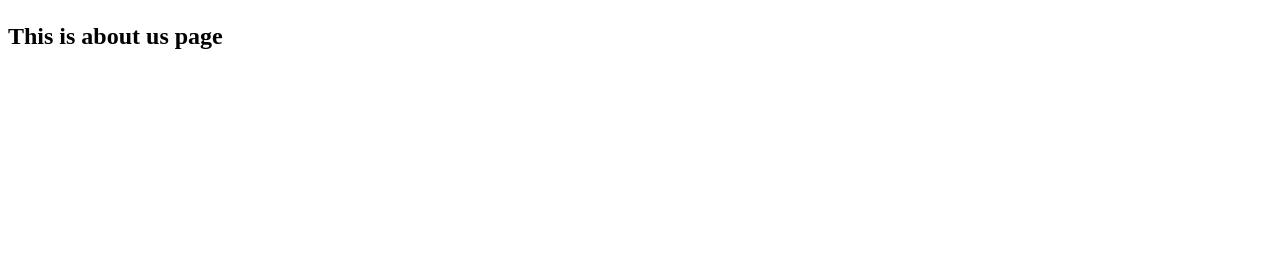
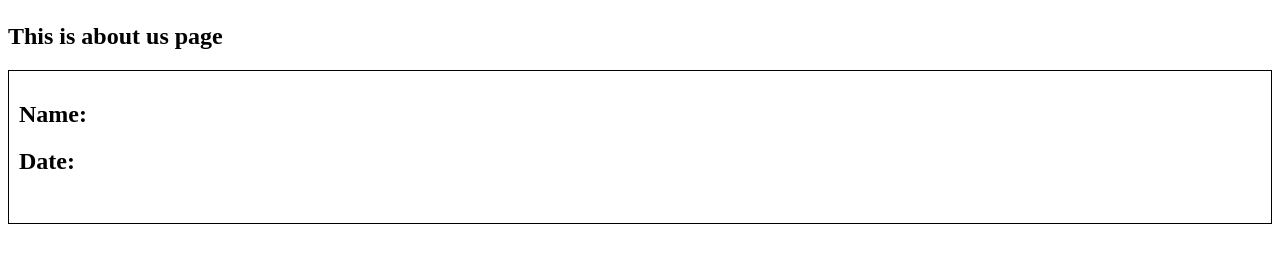
Before and after one commit to AbhishekOjha2478/Rumble_Crunch, a React (Vite) app: page /about in a window 1280 px wide. Shown: the part 185-448 px from the top of the page. Built offline with nearby package versions, Linux system fonts and the light colour scheme; no server answers.

Commit message:
used class component

```diff
--- a/index.css
+++ b/index.css
@@ -84,3 +84,8 @@
     margin: 3px;
     background: rgb(226, 230, 234);
 }
+
+.user-card{
+    padding: 10px;
+    border: 1px solid black;
+}
--- a/src/App.js
+++ b/src/App.js
@@ -23,12 +23,7 @@ const appRouter = createBrowserRouter([
     children: [
       {
         path: "/",
-        element: (
-          <>
-            <Body />
-            <Outlet></Outlet>
-          </>
-        ),
+        element: <Body />,
         errorElement: <Error />,
       },
       {
--- a/src/components/About.js
+++ b/src/components/About.js
@@ -1,9 +1,12 @@
-const About = ()=>{
-    return(
-        <>
-        <h1>About-Us</h1>
-        <h2>This is about us page</h2>
-        </>
-    )
-}
+import UserClass from "./UserClass";
+
+const About = () => {
+  return (
+    <>
+      <h1>About-Us</h1>
+      <h2>This is about us page</h2>
+      <UserClass name={"Abhishek Ojha (class)"} />
+    </>
+  );
+};
 export default About;
--- a/src/components/Body.js
+++ b/src/components/Body.js
@@ -29,7 +29,7 @@ const Body = () => {
   };
 
   //conditional rendering
-  if (resList.length === 0) {
+  if (resList?.length === 0) {
     return <Shimmer />;
   }
 
@@ -38,14 +38,14 @@ const Body = () => {
       <button
         className="filter"
         onClick={() => {
-          const filteredList = resList.filter((res) => res.info.avgRating >= 4);
+          const filteredList = resList?.filter((res) => res.info.avgRating >= 4);
           setResList(filteredList);
         }}
       >
         Top-rated Restaurants
       </button>
       <div className="res-container">
-        {resList.map((restaurant) => (
+        {resList?.map((restaurant) => (
           <Link
             key={restaurant.info.id}
             to={"/restaurants/" + restaurant.info.id}
--- a/src/components/Menu.js
+++ b/src/components/Menu.js
@@ -6,7 +6,7 @@ import { useParams } from "react-router-dom";
 const Menu = () => {
   const [resMenuData, setResMenuData] = useState(null);
 
-  const { resId } = useParams;
+  const { resId } = useParams();
 
   const fetchMenu = async () => {
     const data = await fetch(MENU_URL + resId);
@@ -33,7 +33,7 @@ const Menu = () => {
       <ul>
         {itemCards.map((item) => (
           <li key={item.card.info.id}>
-            {item.card.info.name} - Rs.{item.card.info.price / 100}
+            {item.card.info.name} - Rs.{item.card.info.price / 100 || item.card.info.defaultPrice / 100}
           </li>
         ))}
       </ul>
--- /dev/null
+++ b/src/components/UserClass.js
@@ -0,0 +1,36 @@
+import React from "react";
+
+class UserClass extends React.Component {
+  constructor(props) {
+    super(props);
+    this.state = {
+      userInfo: {
+        Name: "dummy",
+        Date: "something",
+        Avtar_url: "Dummy-pic"
+      },
+    };
+  }
+
+  async componentDidMount() {
+    const data = await fetch("https://api.github.com/users/AbhishekOjha2478");
+    const json = await data.json();
+    console.log(json);
+
+    this.setState({
+      userInfo: json,
+    });
+  }
+  render() {
+    const {name, created_at, avatar_url} =  this.state.userInfo;
+    return (
+      <div className="user-card">
+        <h2>Name: {name}</h2>
+        <h2>Date: {created_at}</h2>
+        <img src= {avatar_url}></img>
+      </div>
+    );
+  }
+}
+
+export default UserClass;
--- a/src/utils/constants.js
+++ b/src/utils/constants.js
@@ -9,4 +9,4 @@ export const MENU_URL =
   "https://www.swiggy.com/dapi/menu/pl?page-type=REGULAR_MENU&complete-menu=true&lat=31.2231589&lng=75.7670466&restaurantId=";
 
 export const SWIGGY_API =
-"https://www.swiggy.com/dapi/restaurants/list/v5?lat=31.2231589&lng=75.7670466&is-seo-homepage-enabled=true&page_type=DESKTOP_WEB_LISTING"
+      "https://www.swiggy.com/dapi/restaurants/list/v5?lat=31.00480&lng=75.94630&is-seo-homepage-enabled=true&page_type=DESKTOP_WEB_LISTING"
```
Also changed, not shown: src/components/User.js (added, +17 -0 lines).
